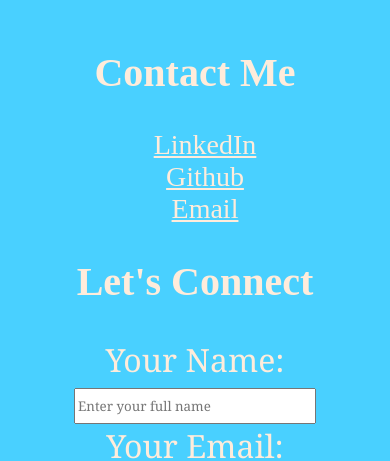
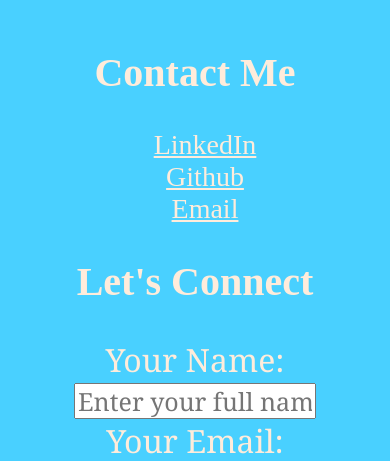
Before and after one commit to cabejackson/portfolio3, a plain HTML site: page index.html in a window 390 px wide. Shown: the part 6592-7053 px from the top of the page. Drawn offline with Linux system fonts and the light colour scheme; grey boxes are pictures that could not be loaded.

Commit message:
edited form font color and YT responsive

```diff
--- a/style.css
+++ b/style.css
@@ -120,6 +120,7 @@ img.books {
     display: flex;
     flex-direction: column;
     text-align: center;
+    justify-content: center;
 }
 
 /* --List Item Stylings--- */
@@ -153,8 +154,9 @@ form textarea {
   /* background-color: #566171; */
   height: 30px;
   font-family: Georgia, 'Times New Roman', Times, serif;
-  color:#ffecdb;;
+  color:#566171;
   justify-content: center;
+  font-size: 25px;
 
 }
 
```
